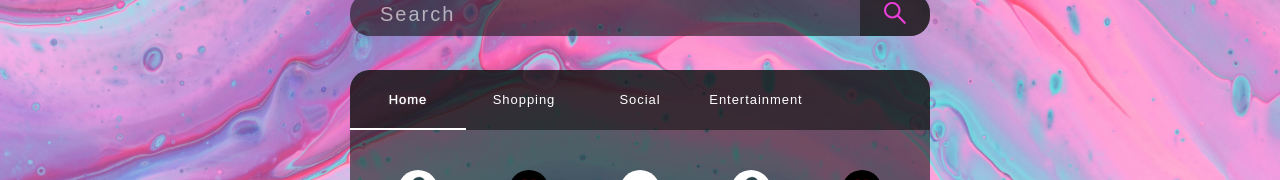
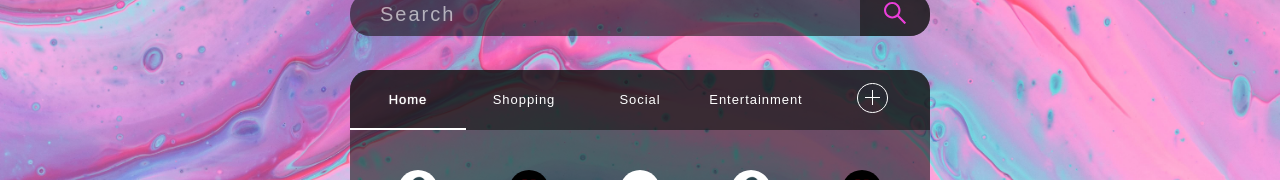
Before and after one commit to JohPik/mucho-chrome-extension, a React (Create React App) app: page / in a window 1280 px wide. Shown: the part 212-392 px from the top of the page. Built offline with nearby package versions, Linux system fonts and the light colour scheme; no server answers; what unsplash-js would draw is missing.

Commit message:
generates multiPurposeModal content Programmatically

```diff
--- a/src/GlobalStateMgmt/tabs/tabsReducer.js
+++ b/src/GlobalStateMgmt/tabs/tabsReducer.js
@@ -32,7 +32,6 @@ const tabsReducer = (state, action) => {
     //Delete a new shortcut
     if (action.type === "DELETE_SHORTCUT") {
         const { tabIdx, shortcutIdx } = action.payload
-        console.log("the Payload", action.payload);
         //make a copy of current tab and delete current shortcut
         const newState = [...state];
         newState[tabIdx].links.splice(shortcutIdx, 1);
--- a/src/components/main/Bookmarks.js
+++ b/src/components/main/Bookmarks.js
@@ -19,17 +19,14 @@ export default function Bookmarks({ modal, tabIdx, setTabIdx }) {
         setCurrentTab(tabsState[tabIdx]);
     }, [tabsState, tabIdx]);
 
-    if (!currentTab){
-        return <h2>Loading</h2>
-    }
+    if(!currentTab) return <h2>Loading</h2>
 
     return (
         <div className="bookmarks">
 
             <div className="bookmarks__navigation">
                 <ul>
-                    {
-                        tabsState.map( (tab, idx) =>
+                    { tabsState.map( (tab, idx) =>
                             <li key={idx} className={idx === tabIdx ? "active" : null}>
                                 <button onClick={() => manageTabChange(tab, idx)}>
                                     {tab.name}
@@ -38,7 +35,13 @@ export default function Bookmarks({ modal, tabIdx, setTabIdx }) {
                                 <img src={edit} alt="edit bookmark" />
                                 </button>
                             </li>
-                        )
+                    )}
+                    { tabsState.length < 6 &&
+                        <li>
+                            <button onClick={() => modal("createTab")}>
+                                <img src={plus} alt="add bookmark" />
+                            </button>
+                        </li>
                     }
                 </ul>
             </div>
@@ -57,7 +60,7 @@ export default function Bookmarks({ modal, tabIdx, setTabIdx }) {
 
                         {currentTab.links.length < 10 &&
                             <div className="bookmark add__new">
-                                <button onClick={() => modal(true)}>
+                                <button onClick={() => modal("createShortcut")}>
                                     <img src={plus} alt="add bookmark" />
                                     <p>add new</p>
                                 </button>
--- a/src/components/main/Features.js
+++ b/src/components/main/Features.js
@@ -10,18 +10,27 @@ export default function Features() {
     const { isDarkModeOff } = settingsState;
 
 
-    const [isModal, setIsModal] = useState(false)
+    const [isModal, setIsModal] = useState(false);
+    const [useCase, setUseCase] = useState(null);
+
+    const handleModal = currentCase => {
+        // const useCases = ["createTab", "editTab", "createShortcut", "editShortcut"]
+        setUseCase(currentCase);
+        setIsModal(true);
+    };
+
+
 
     const [tabIdx, setTabIdx] = useState(0);
 
     return (
         <section className={isDarkModeOff ? "features light-mode" : "features"}>
         {/**** Add New Modal ****/}
-            { isModal && <MultiPurposeModal setIsModal={setIsModal}/>}
+            { isModal && <MultiPurposeModal setIsModal={setIsModal} useCase={useCase}/>}
         {/**** Search Bar ****/}
             <Search />
         {/**** Bookmarks ****/}
-            <Bookmarks modal={setIsModal} tabIdx={tabIdx} setTabIdx={setTabIdx}/>
+            <Bookmarks modal={handleModal} tabIdx={tabIdx} setTabIdx={setTabIdx}/>
         </section>
     )
 }
--- a/src/components/main/MultiPurposeModal.js
+++ b/src/components/main/MultiPurposeModal.js
@@ -1,9 +1,48 @@
-import React, {useState} from 'react'
+import React, {useState, useEffect} from 'react'
 import { useTabsContext } from '../../contextTabs';
 
-export default function MultiPurposeModal({ setIsModal }) {
+export default function MultiPurposeModal({ setIsModal,  useCase }) {
 
-    const { addBookmark } = useTabsContext();
+    const { addTab, addBookmark } = useTabsContext();
+
+
+    // Manage different Case Scenarios
+    const useCases = {
+        createTab: {
+            type: "tab",
+            message: "create new tab",
+            fieldEmpty: true,
+            validate: addTab
+        },
+        editTab: {
+            type: "tab",
+            message: "edit tab",
+            fieldEmpty: false
+        },
+        createShortcut: {
+            type: "shortCut",
+            message: "create new shortcurt",
+            fieldEmpty: true,
+            validate: addBookmark
+        },
+        editShortcut: {
+            type: "shortCut",
+            message: "edit shortcurt",
+            fieldEmpty: false
+        }
+    }
+
+    const [currentCase, setCurrentCase] = useState(null);
+
+    useEffect(() => {
+        setCurrentCase(useCases[useCase]);
+    }, [])
+
+    //Form Management need to work on that
+
+    const [formFields, setFields] = useState([
+
+    ]);
 
     const [name, setName] = useState('');
     const [URL, setURL] = useState('');
@@ -34,20 +73,27 @@ export default function MultiPurposeModal({ setIsModal }) {
 
     const handleSubmit = async e => {
         e.preventDefault();
+
+        //manage validation
+        const {type, validate} = currentCase;
+        type === "tab" ? validate({name}) : validate({name, URL});
+
         // close Modal
         closeModal()
         //add new shortcut
         // const image = `https://s2.googleusercontent.com/s2/favicons?domain=https://${URL}&sz=64`
         // const newLink = { tabIdx, name, URL };
 
-        await getFavicon(URL);
+        // await getFavicon(URL);
         // addBookmark(newLink);
     };
+
+    if(!currentCase) return <h2>LOADING...</h2>
 
     return (
             <div className="add__tab">
                 <div className="add__tab__wrapper">
-                        <h2>Create new SOMETHING</h2>
+                    <h2>{currentCase.message}</h2>
 
                     <form onSubmit={handleSubmit}>
                         <label>name</label>
@@ -59,7 +105,8 @@ export default function MultiPurposeModal({ setIsModal }) {
                             autoFocus
                             autoComplete="off"
                         />
-
+                        { currentCase.type === "shortCut" && (
+                            <>
                             <label>URL</label>
                             <input
                                 id="bookmark-url-input"
@@ -68,9 +115,15 @@ export default function MultiPurposeModal({ setIsModal }) {
                                 onChange={e => setURL(e.target.value)}
                                 autoComplete="off"
                             />
-
+                            </>
+                        )}
                         <div className="button__wrapper">
-                            <button className="submit__button" type="submit" disabled={name.length === 0 || URL.length === 0 ? true : false}>Save</button>
+                            <button
+                                className="submit__button"
+                                type="submit"
+                                disabled={(name.length === 0) || (currentCase.type === "shortCut" && URL.length === 0 ) ? true : false}>
+                                Save
+                            </button>
                             <button onClick={closeModal}>Cancel</button>
                         </div>
 
--- a/src/contextTabs.js
+++ b/src/contextTabs.js
@@ -9,8 +9,14 @@ const TabsProvider = ({ children }) => {
 
     const [tabsState, dispatch] = useReducer(tabsReducer, tabs);
 
-    const addBookmark = (bookmark) => {
-        dispatch({ type: "ADD_SHORTCUT", payload: bookmark});
+    const addTab = tab => {
+        console.log("We got a new tab", tab);
+        // dispatch({ type: "ADD_TAB", payload: tab});
+    };
+
+    const addBookmark = bookmark => {
+        console.log("We got a new bookmark", bookmark);
+        // dispatch({ type: "ADD_SHORTCUT", payload: bookmark});
     };
 
     const deleteBookmark = (tabIdx, shortcutIdx) => {
@@ -18,7 +24,7 @@ const TabsProvider = ({ children }) => {
     };
 
     return (
-        <TabsContext.Provider value={{ tabsState, deleteBookmark, addBookmark }}>
+        <TabsContext.Provider value={{ tabsState, addTab, deleteBookmark, addBookmark }}>
             {children}
         </TabsContext.Provider>
     )
```
Lines whose indentation alone changed are shown as unchanged.
